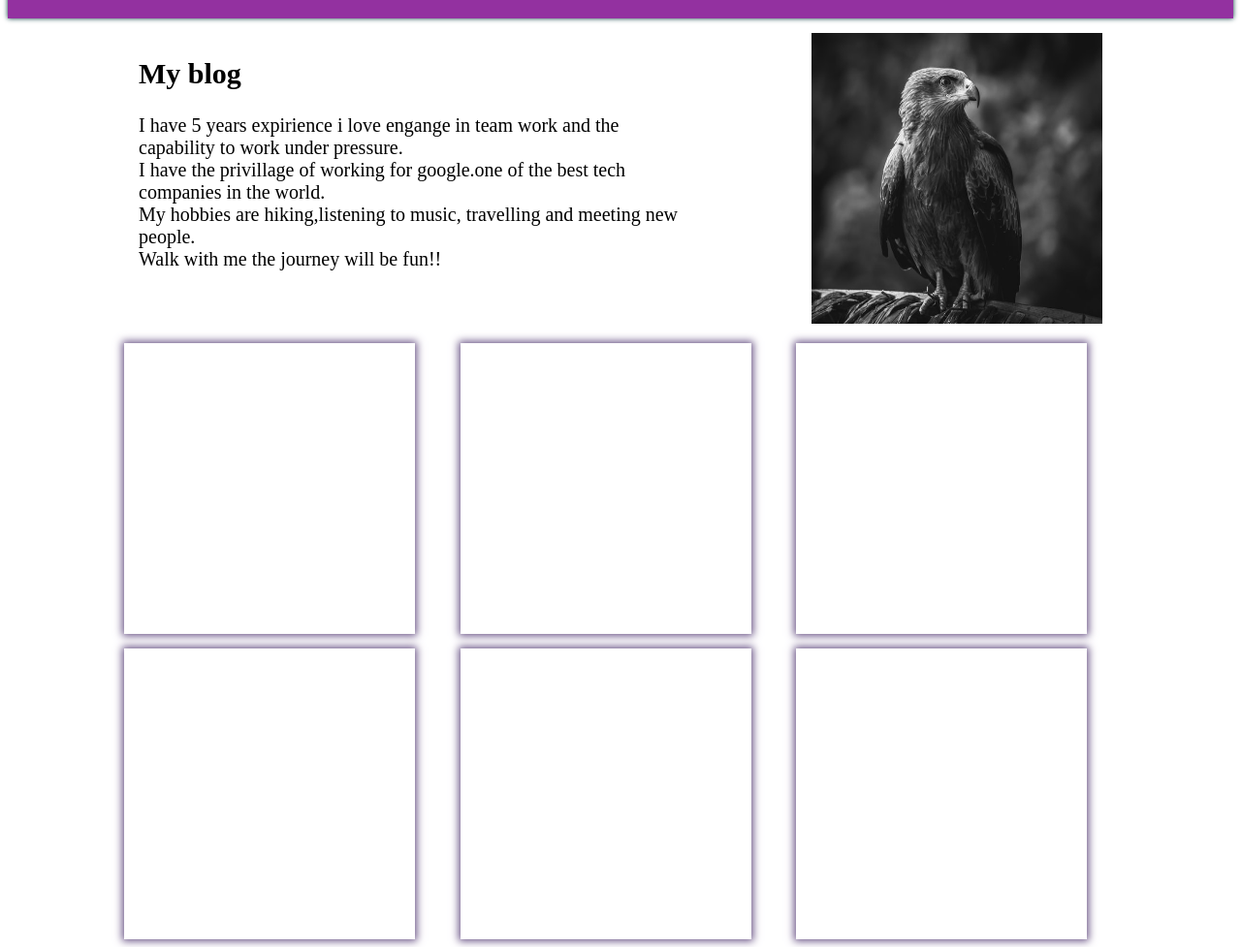
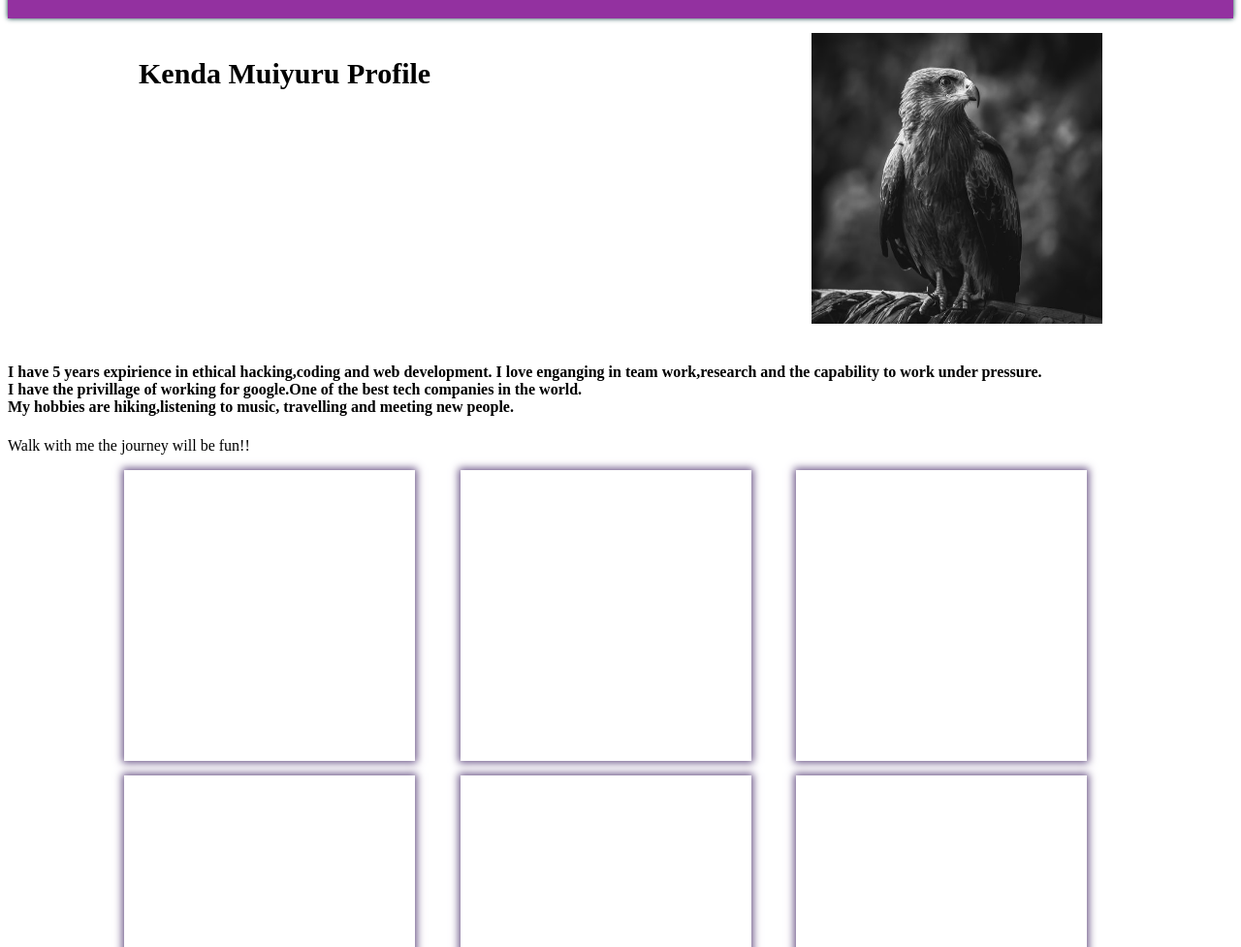
Before and after one commit to wachuka2021/Web-Development-Project-sep---Dec, a plain HTML site: page blog.html in a window 1280 px wide. Shown: the part 59-1036 px from the top of the page at 97% size. Drawn offline with Linux system fonts and the light colour scheme; files that its build step writes are made by us from their sources; a script that the page names is missing.

Commit message:
Add files via upload

```diff
--- a/blog.html
+++ b/blog.html
@@ -31,14 +31,8 @@
       <div class="container">
         <section class="hero row">
           <div class="col">
-            <h1>My blog</h1>
-            <p>
-              I have 5 years expirience i love engange in team work and the capability to work under pressure.<br>
-              I have the privillage of working for google.one of the best tech companies in the world. <br>
-              My hobbies are hiking,listening to music, travelling  and meeting new people.<br>
-              Walk with me the journey will be fun!!
+            <h1>Kenda Muiyuru Profile</h1>
 
-            </p>
           </div>
           <div class="col">
             <div class="animated">
@@ -52,6 +46,16 @@
           </div>
         </section>
       </div>
+            <h4>
+              I have 5 years expirience in ethical hacking,coding and web development.
+              I love enganging in team work,research and the capability to work under pressure.<br>
+              I have the privillage of working for google.One of the best tech companies in the world. <br>
+              My hobbies are hiking,listening to music, travelling  and meeting new people.<br>
+              </h4>
+              <P> Walk with me the journey will be fun!!</P>
+
+
+
     </header>
     <!--Main Section-->
     <main>
```
